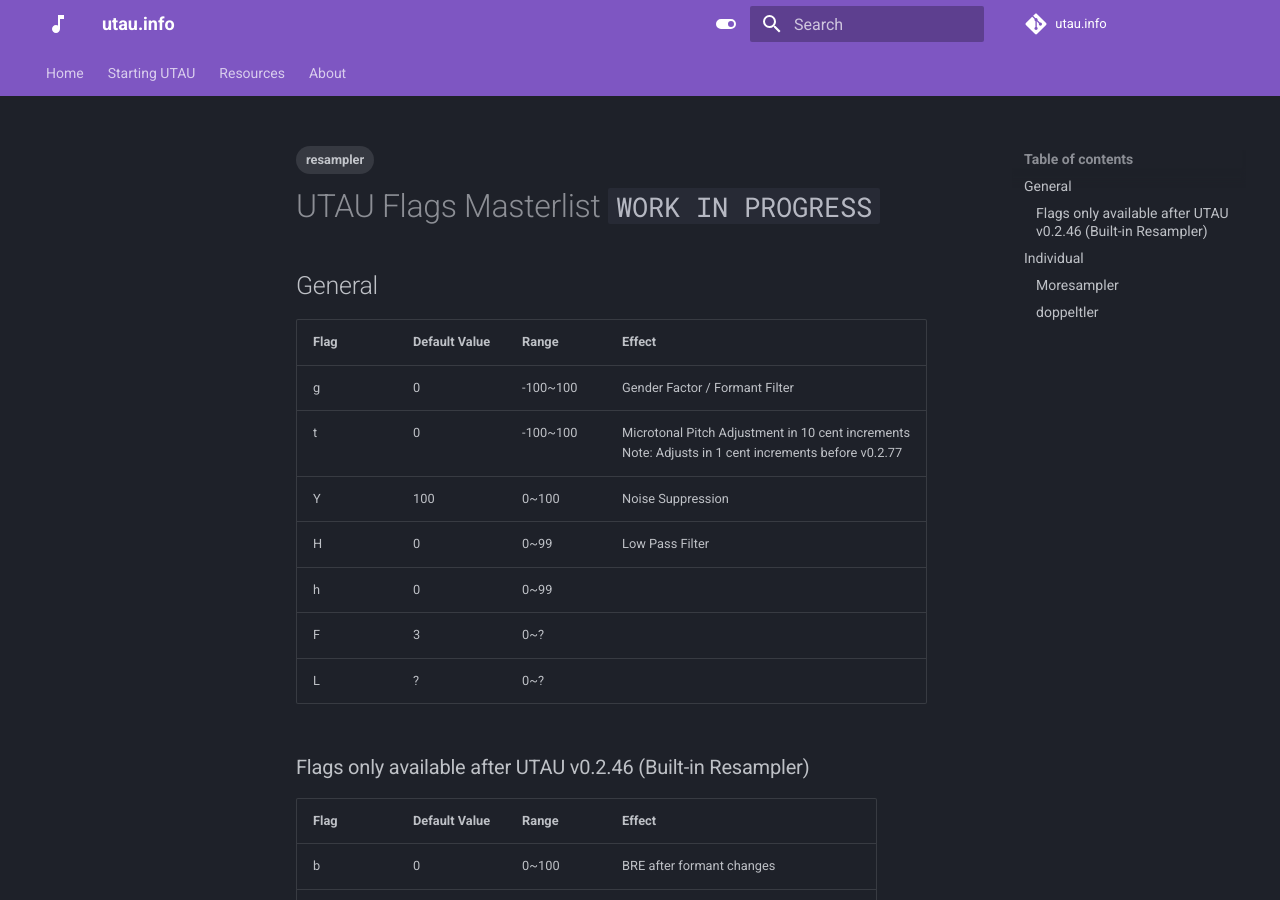
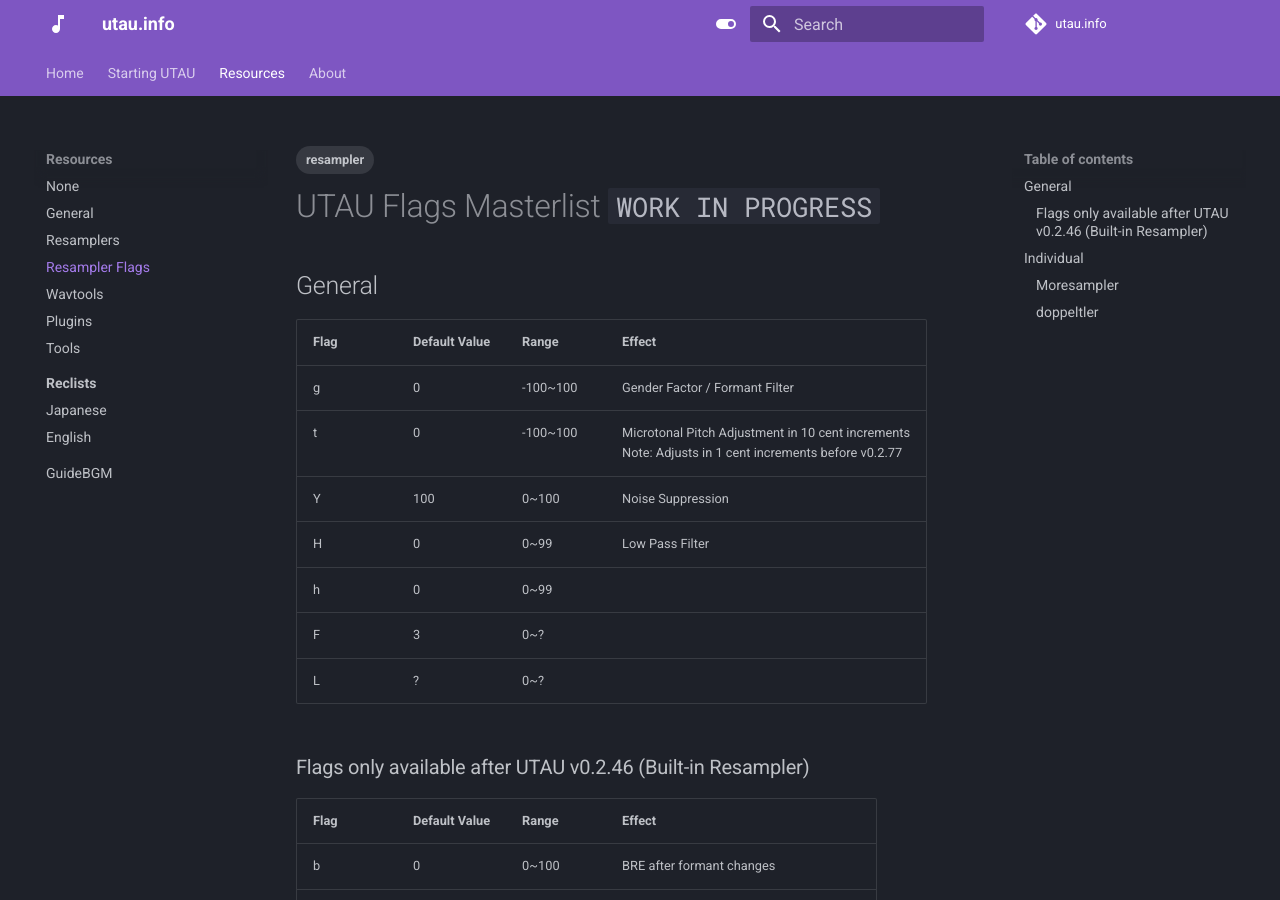
Before and after one commit to nagotown/utau.info, an MkDocs documentation site: the page built from docs/resources/flags.md, in a window 1280 px wide and 900 px high. Built offline with MkDocs 1.6.1 and Material for MkDocs 9.7.7, drawn with Linux system fonts in a browser that asks for light colours; comment, search, counter and statistics services are not loaded.

Commit message:
update mkdocs.yml

```diff
--- a/mkdocs.yml
+++ b/mkdocs.yml
@@ -32,9 +32,10 @@ nav:
 #      - Korean:
 #      - English:
   - Resources:
+    - resources/index.md
     - General: resources/general.md
     - Resamplers: resources/resamplers.md
-#    - Resampler Flags: resources/flags.md
+    - Resampler Flags: resources/flags.md
     - Wavtools: resources/wavtools.md
     - Plugins: resources/plugins.md
     - Tools: resources/tools.md
@@ -44,6 +45,7 @@ nav:
 #      - Chinese: resources/reclists/chinese.md
 #      - Korean: resources/reclists/korean.md
       - English: resources/reclists/english.md
+    - GuideBGM: resources/guidebgm.md
   - About: about.md
 theme:
   name: material
@@ -71,6 +73,8 @@ theme:
         icon: material/toggle-switch-off-outline
         name: Switch to dark mode
 markdown_extensions:
+  - toc:
+      permalink: true
   - admonition
   - pymdownx.details
   - pymdownx.superfences
@@ -94,6 +98,8 @@ plugins:
   - tags
   - search
   - blog
-  - social
+  - social:
+      cards_layout_options:
+        description: A site for UTAU resources
 repo_url: https://github.com/nagotown/utau.info
 repo_name: utau.info
```
